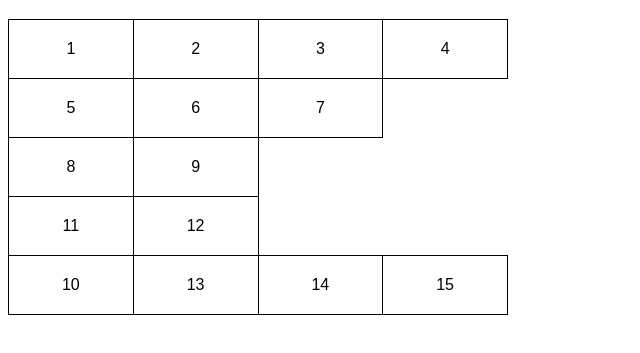
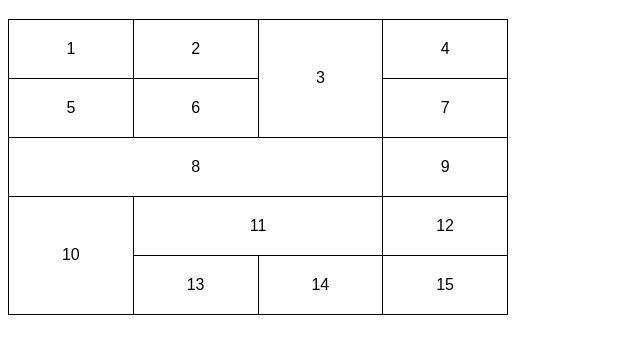
Before and after one commit to lShadowldev/HTML-CSS, a plain HTML site: page Desafios/Ex 13/tabela01.html in a window 1280 px wide. Shown: the part 61-414 px from the top of the page, without its empty margins (0-640 px from the left). Drawn offline with Linux system fonts and the light colour scheme.

Commit message:
Update tabela01.html

```diff
--- a/Desafios/Ex 13/tabela01.html
+++ b/Desafios/Ex 13/tabela01.html
@@ -27,7 +27,7 @@
         <tr>
             <td>1</td>
             <td>2</td>
-            <td>3</td>
+            <td rowspan="2">3</td>
             <td>4</td>
         </tr>
         <tr>
@@ -36,16 +36,16 @@
             <td>7</td>
         </tr>
         <tr>
-            <td>8</td>
+            <td colspan="3">8</td>
             <td>9</td>
 
         </tr>
         <tr>
-            <td>11</td>
+            <td rowspan="2">10</td>
+            <td colspan="2">11</td>
             <td>12</td>
         </tr>
         <tr>
-            <td>10</td>
             <td>13</td>
             <td>14</td>
             <td>15</td>
```
